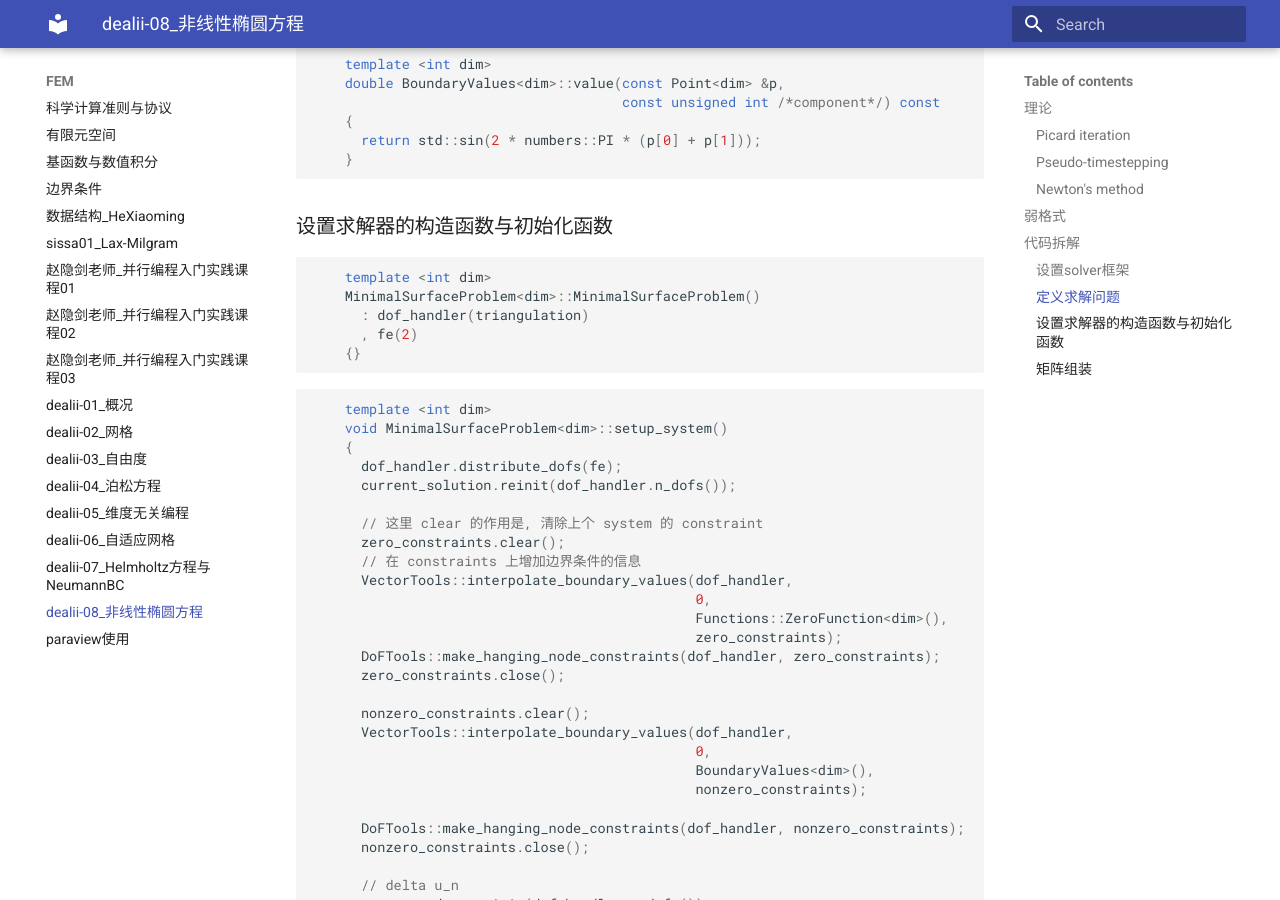
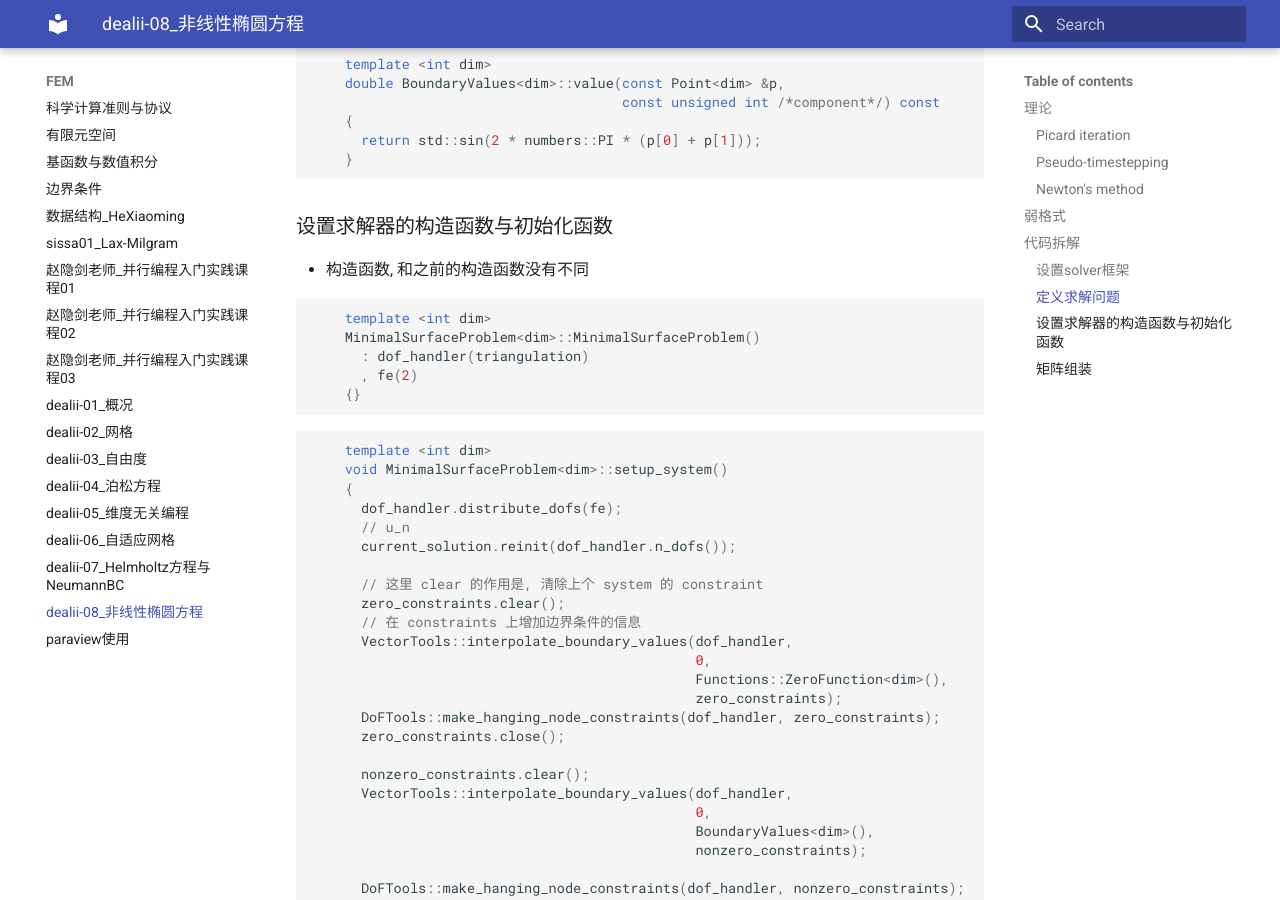
Before and after one commit to ymma98/technotes, an MkDocs documentation site: the page built from docs/FEM/dealii-08_非线性椭圆方程.md, in a window 1280 px wide and 900 px high, scrolled down 8305 px. Built offline with MkDocs 1.6.1 and Material for MkDocs 9.7.7, drawn with Linux system fonts in a browser that asks for light colours; part of the change alters nothing that is shown.

Commit message:
docs/FEM/dealii-08_非线性椭圆方程.md updated from https://stackedit.cn/

````diff
--- a/docs/FEM/dealii-08_非线性椭圆方程.md
+++ b/docs/FEM/dealii-08_非线性椭圆方程.md
@@ -324,6 +324,8 @@ where the surface attains the values $u(x, y) \Big|_{\partial \Omega} = g(x, y)
 
 ### 设置求解器的构造函数与初始化函数
 
+* 构造函数, 和之前的构造函数没有不同
+
 ```cpp
     template <int dim>
     MinimalSurfaceProblem<dim>::MinimalSurfaceProblem()
@@ -338,6 +340,7 @@ where the surface attains the values $u(x, y) \Big|_{\partial \Omega} = g(x, y)
     void MinimalSurfaceProblem<dim>::setup_system()
     {
       dof_handler.distribute_dofs(fe);
+      // u_n
       current_solution.reinit(dof_handler.n_dofs());
 
 	  // 这里 clear 的作用是, 清除上个 system 的 constraint
@@ -450,7 +453,7 @@ $$
 
 
 <!--stackedit_data:
-eyJoaXN0b3J5IjpbMTI5NzkxMDkyNywxMDk2OTU0NzY4LDIwNz
-AxOTMyMDgsLTE3MjY4Mzk3OTksMTM3OTAzMDI0NywtMTM5MTA0
-NTIwNywxOTQ1NDQ0MjgxXX0=
+eyJoaXN0b3J5IjpbLTEwMDY0NDQxMDAsMTI5NzkxMDkyNywxMD
+k2OTU0NzY4LDIwNzAxOTMyMDgsLTE3MjY4Mzk3OTksMTM3OTAz
+MDI0NywtMTM5MTA0NTIwNywxOTQ1NDQ0MjgxXX0=
 -->
````
